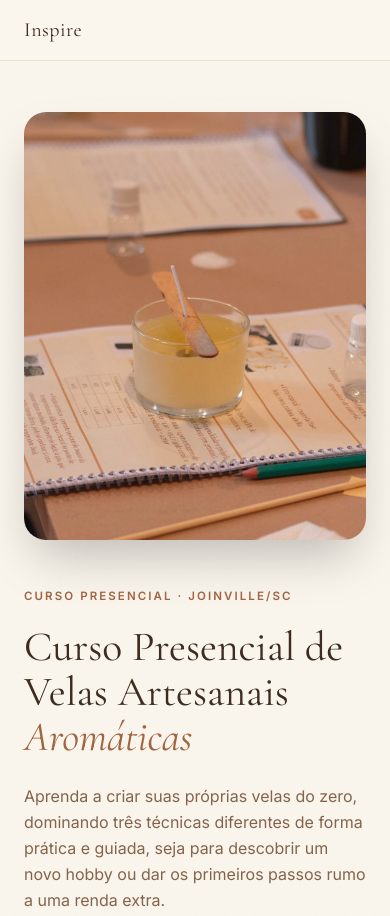
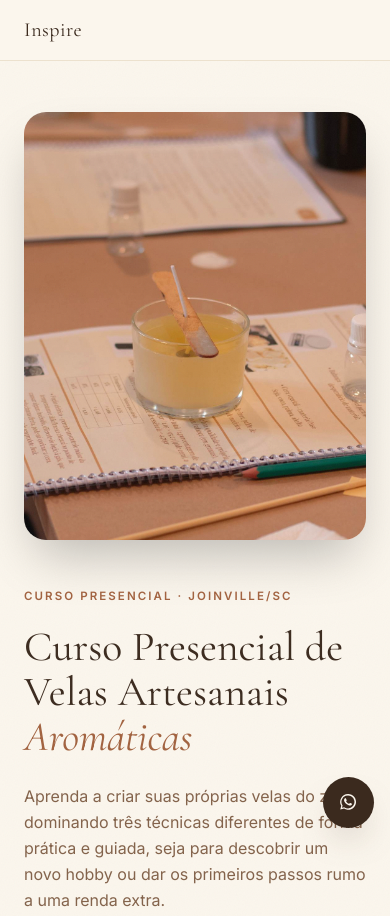
Before and after one commit to velasinspire/cursovelaspresencial, a plain HTML site: page index.html in a window 390 px wide. Shown: the top 916 px of the page. Drawn offline with nearby package versions, Linux system fonts and the light colour scheme.

Commit message:
Adicionado botão Whatsapp

```diff
--- a/css/styles.css
+++ b/css/styles.css
@@ -92,6 +92,32 @@ body{
   pointer-events:none;
 }
 
+.whatsapp-float{
+  position:fixed;
+  right:1.25rem;
+  bottom:1.25rem;
+  z-index:60;
+  display:inline-flex;
+  align-items:center;
+  gap:.55rem;
+  min-height:3rem;
+  padding:.82rem 1.1rem;
+  border-radius:999px;
+  background:var(--ink);
+  color:var(--cream);
+  font-size:.84rem;
+  font-weight:600;
+  letter-spacing:.02em;
+  box-shadow:0 18px 34px -16px rgba(59,42,30,.55);
+  transition:background .3s ease, transform .3s ease, box-shadow .3s ease;
+}
+.whatsapp-float:hover{
+  background:var(--clay-dark);
+  transform:translateY(-2px);
+  box-shadow:0 22px 40px -16px rgba(59,42,30,.65);
+}
+.whatsapp-float svg{ flex:0 0 auto; }
+
 .card-soft{
   background: #ffffff;
   border:1px solid var(--line);
@@ -112,6 +138,20 @@ body{
 @media (prefers-reduced-motion: reduce){
   .reveal{ transition:none; opacity:1; transform:none; }
   .flicker{ animation:none; }
+  .whatsapp-float{ transition:none; }
+}
+
+@media (max-width: 640px){
+  .whatsapp-float{
+    right:1rem;
+    bottom:1rem;
+    width:3.2rem;
+    height:3.2rem;
+    min-height:3.2rem;
+    justify-content:center;
+    padding:0;
+  }
+  .whatsapp-float span{ display:none; }
 }
 
 .img-frame{
--- a/index.html
+++ b/index.html
@@ -375,6 +375,19 @@
   </div>
 </footer>
 
+<a
+  href="https://wa.me/554796222557?text=Ol%C3%A1%2C%20tenho%20uma%20d%C3%BAvida%20sobre%20o%20curso%20de%20velas."
+  class="whatsapp-float"
+  target="_blank"
+  rel="noopener"
+  aria-label="Tirar dúvidas pelo WhatsApp"
+>
+  <svg aria-hidden="true" viewBox="0 0 32 32" width="22" height="22">
+    <path fill="currentColor" d="M16.04 4.5A11.4 11.4 0 0 0 6.2 21.63L4.75 27l5.5-1.4A11.4 11.4 0 1 0 16.04 4.5Zm0 20.86c-1.9 0-3.66-.56-5.14-1.53l-.37-.24-3.25.82.86-3.16-.25-.39a9.46 9.46 0 1 1 8.15 4.5Zm5.19-7.08c-.28-.14-1.68-.83-1.94-.92-.26-.1-.45-.14-.64.14-.19.28-.73.92-.9 1.1-.16.19-.33.21-.61.07-.28-.14-1.2-.44-2.28-1.4-.84-.75-1.41-1.68-1.57-1.96-.16-.28-.02-.43.12-.57.13-.13.28-.33.42-.49.14-.16.19-.28.28-.47.1-.19.05-.35-.02-.49-.07-.14-.64-1.55-.88-2.12-.23-.56-.47-.48-.64-.49h-.55c-.19 0-.49.07-.75.35-.26.28-.98.96-.98 2.33s1 2.7 1.14 2.89c.14.19 1.97 3.01 4.78 4.22.67.29 1.19.46 1.6.59.67.21 1.28.18 1.76.11.54-.08 1.68-.68 1.91-1.34.24-.66.24-1.22.17-1.34-.07-.12-.26-.19-.54-.33Z"/>
+  </svg>
+  <span>Dúvidas?</span>
+</a>
+
 <script src="js/main.js" defer></script>
 
 </body>
```
